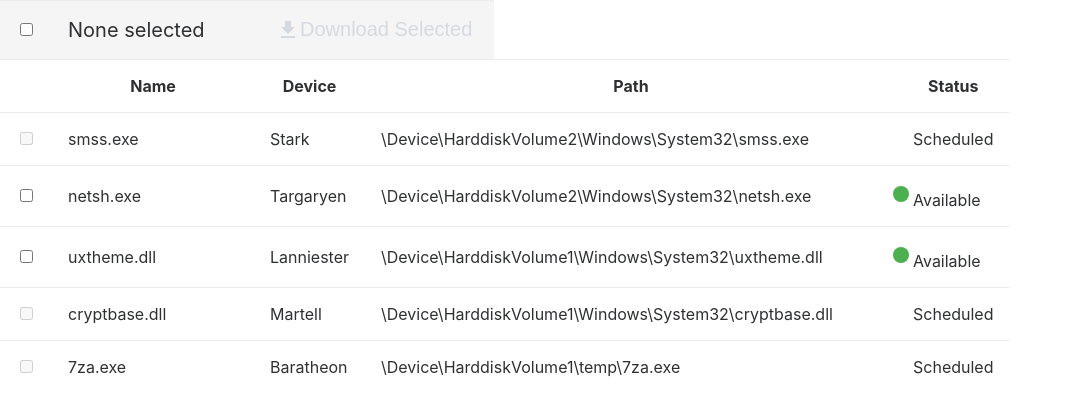
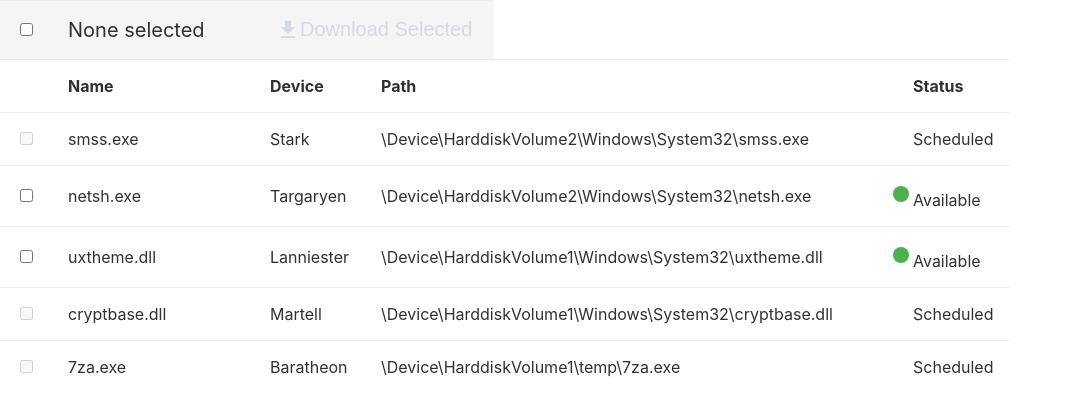
Before and after one commit to lisaau/react-data-table-example, a React (Create React App) app: page / in a window 1280 px wide. Shown: the top 416 px of the page, without its empty margins (0-1072 px from the left). Built offline with nearby package versions, Linux system fonts and the light colour scheme.

Commit message:
Fix header formatting and address table nesting warnings

```diff
--- a/src/App.css
+++ b/src/App.css
@@ -11,6 +11,7 @@ td {
   color: #2f3032;
   padding: 1rem;
   border-top: 1px solid #ebebeb;
+  text-align: left
 }
 
 button {
--- a/src/App.js
+++ b/src/App.js
@@ -48,6 +48,7 @@ function App() {
   return (
     <main>
       <table>
+        <tbody>
           <tr>
             <td>
               <input
@@ -71,15 +72,18 @@ function App() {
               )}
             </td>
           </tr>
+        </tbody>
       </table>
 
       <table>
         <thead>
+          <tr>
             <th></th>
             <th style={{ width: "170px" }}>Name</th>
             <th>Device</th>
             <th>Path</th>
             <th>Status</th>
+          </tr>
         </thead>
         <tbody>
           {data.map((file) => {
```
Lines whose indentation alone changed are shown as unchanged.
